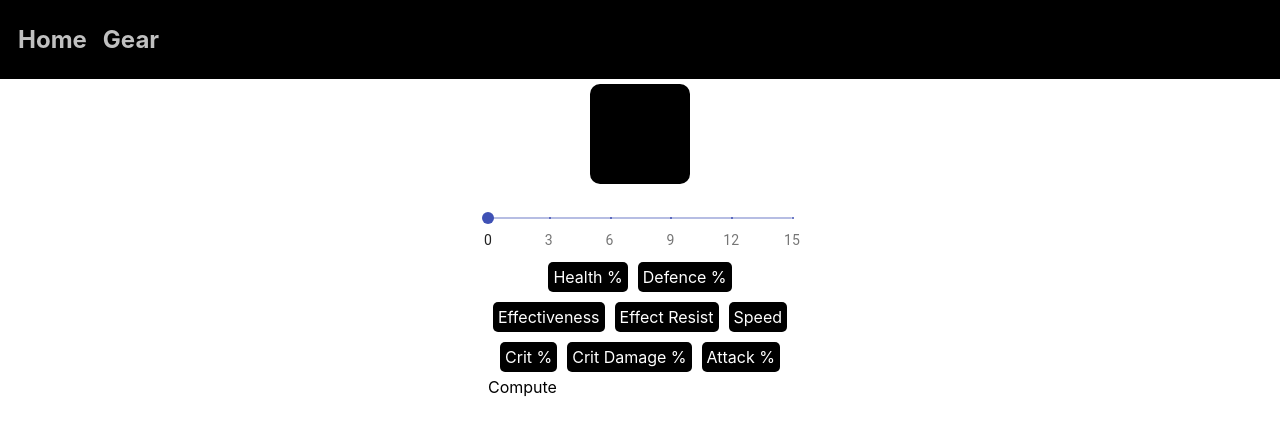
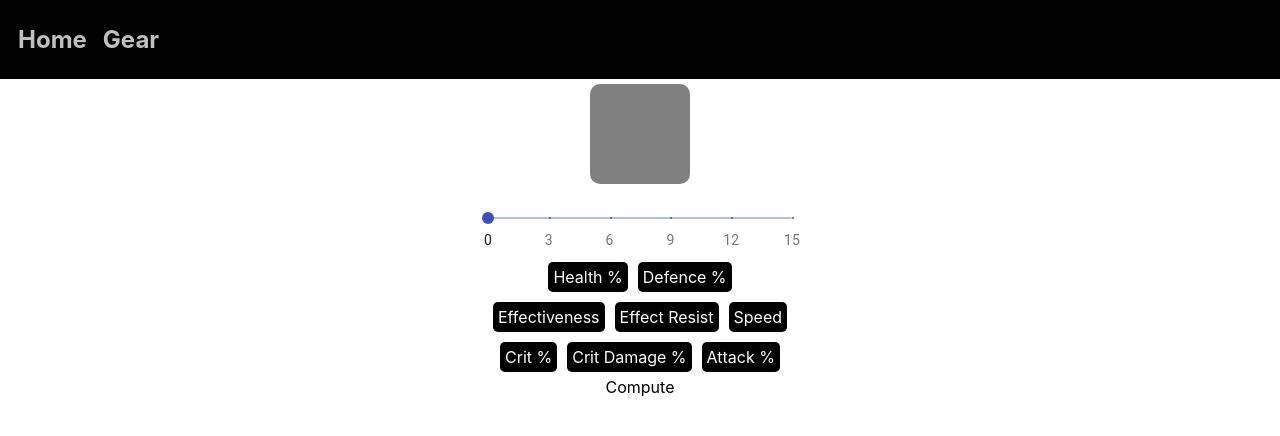
Before and after one commit to Cameronl14320/epic7-rebuilt, a Next.js app: page /gear in a window 1280 px wide. Shown: the top 436 px of the page. Built offline with nearby package versions, Linux system fonts and the light colour scheme.

Commit message:
main rarity icon changes color with selection

```diff
--- a/components/gear/rarity/RaritySelect.tsx
+++ b/components/gear/rarity/RaritySelect.tsx
@@ -1,4 +1,4 @@
-import { Rarity, Rarities } from '../../../objects/Rarity'
+import { Rarity, RarityToColor, Rarities } from '../../../objects/Rarity'
 import RarityButton from './RarityButton'
 import { Box } from 'rebass'
 import { useState } from 'react';
@@ -19,7 +19,6 @@ const rarityStyle = {
         icon: {
             width: ['100px'],
             height: ['100px'],
-            background: 'black',
             borderRadius: '10px'
         },
         ":hover": {
@@ -49,7 +48,7 @@ export default function RaritySelect(props: RaritySelectProps) {
     return (
         <Box id="rarity-grid" sx={rarityStyle.grid}>
             <Box id="rarity-display" sx={rarityStyle.display}>
-                <Box id="display" sx={rarityStyle.display.icon} onClick={() => setShow(!showSelect)}>
+                <Box id="display" sx={rarityStyle.display.icon} style={{background: RarityToColor[props.selectedRarity]}} onClick={() => setShow(!showSelect)}>
 
                 </Box>
             </Box>
--- a/pages/gear.tsx
+++ b/pages/gear.tsx
@@ -29,6 +29,7 @@ const gearStyle = {
     },
     compute: {
         display: 'flex',
+        justifyContent: 'center',
     }
 
 }
```
